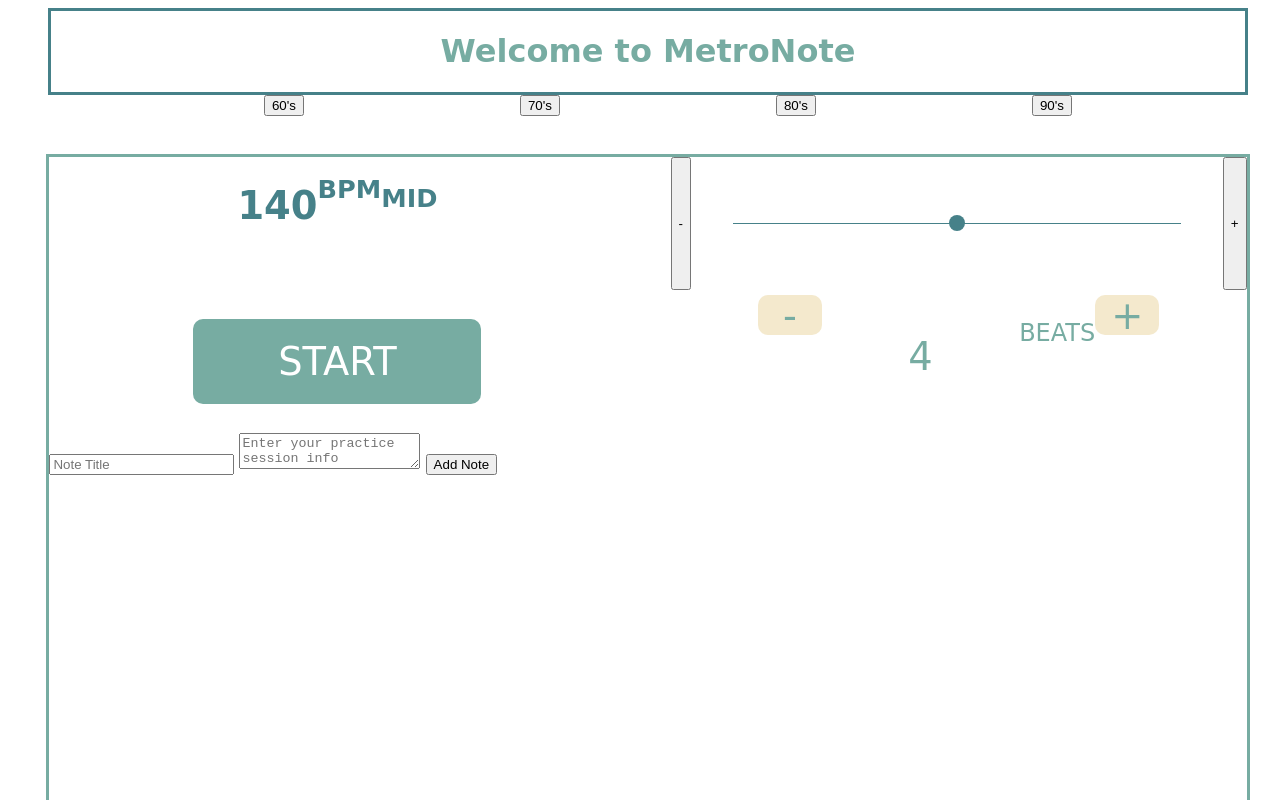
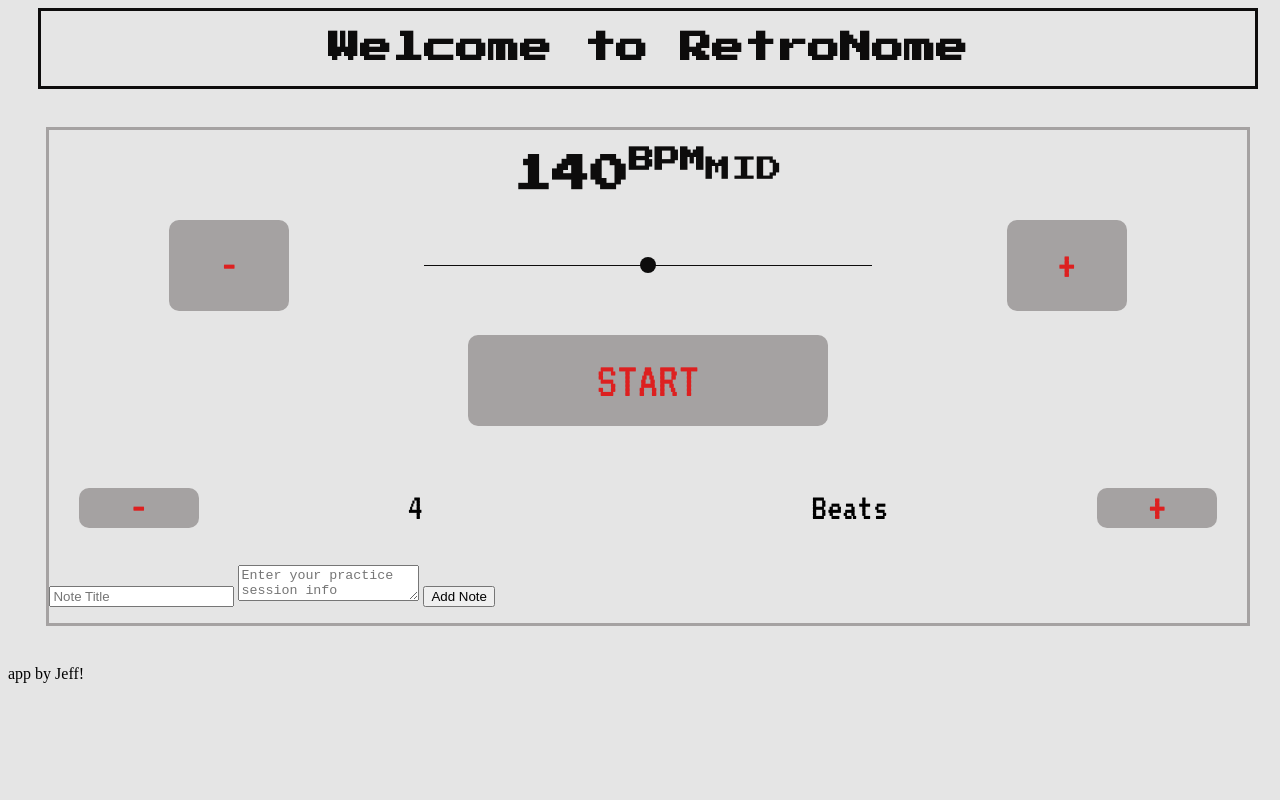
Before and after one commit to Reptartheman/RetroNome, a plain HTML site: page index.html in a window 1280 px wide. Shown: the top 800 px of the page. Drawn offline with Linux system fonts and the light colour scheme; a web font is replaced by a local one.

Commit message:
style edit
Updated style and name

```diff
--- a/index.html
+++ b/index.html
@@ -9,14 +9,9 @@
   </head>
   <body>
     <header class="header">
-      <h1>Welcome to MetroNote</h1>
+      <h1>Welcome to RetroNome</h1>
     </header>
-    <nav>
-      <button id="sixties">60's</button>
-      <button id="seventies">70's</button>
-      <button id="eighties">80's</button>
-      <button id="nineties">90's</button>
-    </nav>
+
 
     <div class="container">
       <main class="metronome">
--- a/style2.css
+++ b/style2.css
@@ -1,18 +1,22 @@
 @import url('https://fonts.googleapis.com/css2?family=Sedgwick+Ave&display=swap');
-
+@import url('https://fonts.googleapis.com/css2?family=VT323&display=swap');
+@import url('https://fonts.googleapis.com/css2?family=Press+Start+2P&display=swap');
 :root {
-    --colorOne: #468189;
-    --colorTwo: #77ACA2;
-    --colorThree: #F4E9CD;
-    --font: 'Sedgwick Ave', cursive;
+    --colorOne: #0d0c0c;
+    --colorTwo: #a5a2a2;
+    --colorThree: #e5e5e5;
+    --colorFour:#ffffff;
+    --colorFive:#dd2020;
+    --border: 4px solid #333;
+    --fontOne: 'Press Start 2P', cursive;
+    --fontTwo: 'VT323', monospace;
 }
 
 
 html, body {
     width: 100%;
     height: 100%;
-    font-family: 'Sedgwick Ave', cursive;
-    color: var(--colorTwo);
+    background-color: var(--colorThree);
     user-select: none;
 }
 
@@ -20,15 +24,13 @@ header {
     display: flex;
     border: solid var(--colorOne);
     justify-content:space-around;
-    margin-left: 40px;
-    margin-right: 40px;
+    font-family: var(--fontOne);
+    color: var(--colorOne);
+    margin-left: 30px;
+    margin-right: 30px;
+    text-align: center;
 }
 
-nav {
-    display: flex;
-    justify-content: space-evenly;
-    margin-left: 40px;
-}
 
 /* .container {
     display: grid;
@@ -40,11 +42,6 @@ nav {
 
 .metronome {
 
-    display: grid;
-    grid-template-columns: repeat(2, 1fr);
-    grid-template-rows: repeat(8, 1fr);
-    grid-column-gap: 45px;
-    grid-row-gap: 5px;
     margin: 3%;
     border: solid var(--colorTwo);
 /*     width: 100%;
@@ -59,7 +56,7 @@ nav {
     width: 100%;
     text-align: center;
     color: var(--colorOne);
-    font-weight: bold;
+    font-family: var(--fontOne);
 }
 
 .tempo {
@@ -80,8 +77,18 @@ nav {
 
 .tempo-settings {
     display: flex;
-    justify-content: space-between;
+    justify-content: space-evenly;
+}
 
+.tempo-settings button {
+    background-color: var(--colorTwo);
+    border: none;
+    border-radius: 10px;
+    font-family: var(--fontTwo);
+    font-size: 4vw;
+    color:var(--colorFive);
+    padding: 20px;
+    width: 10%;
 }
 
 .slider {
@@ -140,17 +147,17 @@ input[type="range"]::-moz-range-track {
 
 
 .start-stop {
-
-/*     position: relative; */
+    display: flex;
+    align-items: flex-end;
+    justify-content: center;
     background-color: var(--colorTwo);
     border: none;
     border-radius: 10px;
-    font-family: var(--font);
-    font-size: 3vw;
-    color: #FFFFFF;
+    font-family: var(--fontTwo);
+    font-size: 4vw;
+    color:var(--colorFive);
     padding: 20px;
-    width: 50%;
-    text-align: center;
+    width: 30%;
     transition-duration: 0.4s;
     overflow: hidden;
     cursor: pointer;
@@ -163,10 +170,29 @@ input[type="range"]::-moz-range-track {
 
 
 .measures {
+    font-family: var(--fontTwo);
     display: flex;
-    justify-content: center;
-    align-content: center;
+    justify-content: space-evenly;
+    align-items: center;
 }
+
+.measures button {
+    background-color: var(--colorTwo);
+    border: none;
+    border-radius: 10px;
+    font-family: var(--fontTwo);
+    font-size: 4vw;
+    color:var(--colorFive);
+    padding: 20px;
+    width: 10%;
+}
+
+.measures p {
+    font-size: 3vw;
+    padding-left: 15%;
+    padding-right: 15%;
+}
+
 .stepper {
     display: flex;
     justify-content: center;
@@ -191,15 +217,10 @@ input[type="range"]::-moz-range-track {
 }
 
 
-.beatsPerMeasureTxt {
-    text-align: center;
-    font-size: 3vh;
-    text-transform: uppercase;
-}
+
 
 .measure-count {
-    font-size: 3vw;
-    padding-left: 15%;
-    padding-right: 15%;
+
+
 
 }
```
